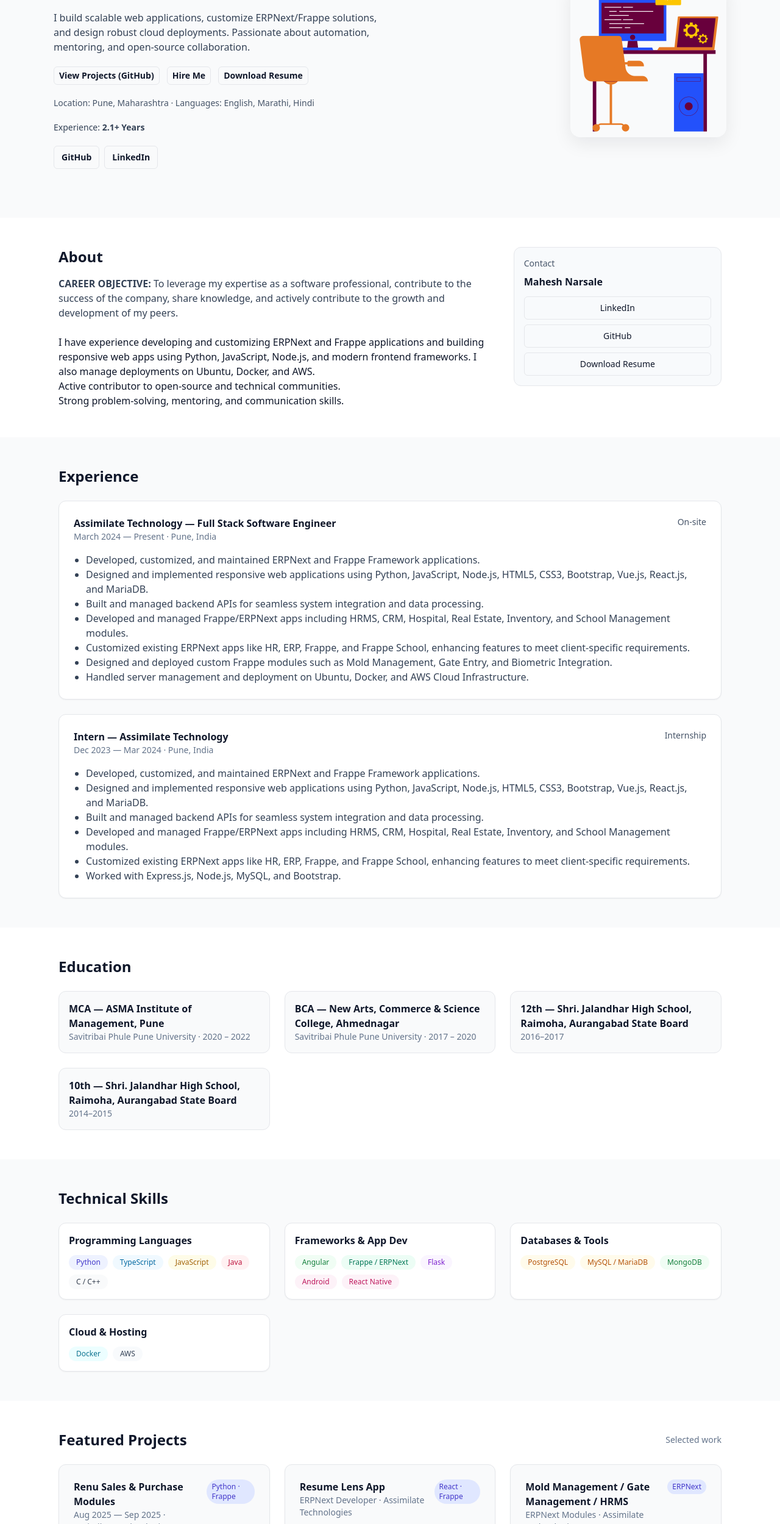
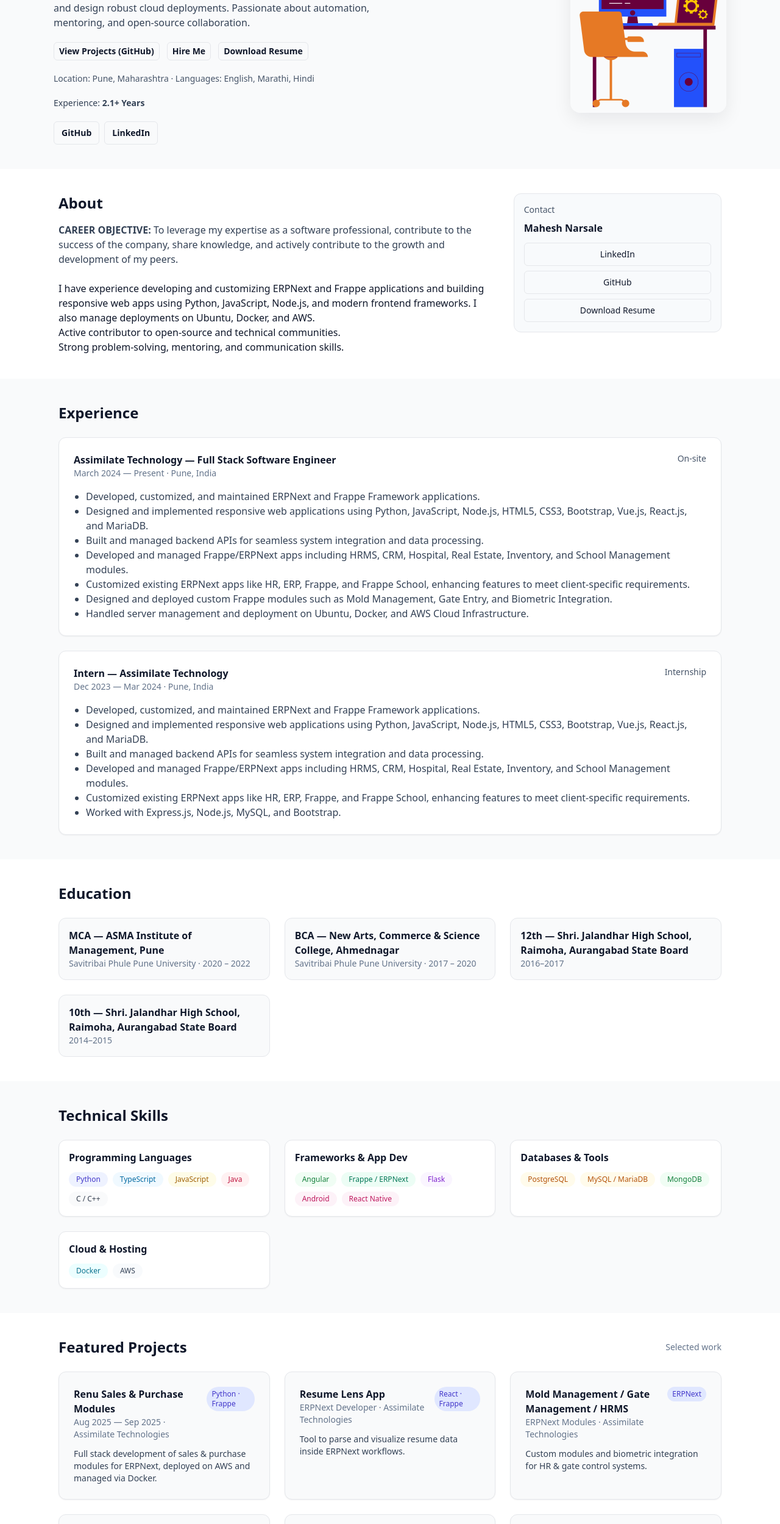
Before and after one commit to maheshndev/maheshndev, a plain HTML site: page index.html in a window 1280 px wide. Shown: the part 204-2703 px from the top of the page at 61% size. Drawn offline with nearby package versions, Linux system fonts and the light colour scheme; no server answers.

Commit message:
Update index.html

```diff
--- a/index.html
+++ b/index.html
@@ -108,7 +108,7 @@
 
     <!-- HERO -->
     <main class="flex-grow">
-      <section id="hero" class="relative py-20 md:py-20">
+      <section id="hero" class="relative py-10 md:py-10">
         <div class="max-w-6xl mx-auto px-4 sm:px-4 lg:px-6 grid grid-cols-1 md:grid-cols-2 gap-8 items-center">
           <div class="space-y-5">
             <h1 class="text-4xl sm:text-5xl font-extrabold tracking-tight">
@@ -147,7 +147,7 @@
       </section>
 
       <!-- ABOUT -->
-      <section id="about" class="py-12 bg-white dark:bg-slate-900">
+      <section id="about" class="py-10 bg-white dark:bg-slate-900">
         <div class="max-w-6xl mx-auto px-4 sm:px-6 lg:px-8">
           <div class="grid md:grid-cols-3 gap-8 items-start">
             <div class="md:col-span-2">
@@ -182,7 +182,7 @@
       </section>
 
       <!-- EXPERIENCE -->
-      <section id="experience" class="py-12 bg-gray-50 dark:bg-slate-800">
+      <section id="experience" class="py-10 bg-gray-50 dark:bg-slate-800">
         <div class="max-w-6xl mx-auto px-4 sm:px-6 lg:px-8">
           <h2 class="text-2xl font-semibold">Experience</h2>
 
@@ -228,7 +228,7 @@
       </section>
 
       <!-- EDUCATION -->
-      <section id="education" class="py-12 bg-white dark:bg-slate-900">
+      <section id="education" class="py-10 bg-white dark:bg-slate-900">
         <div class="max-w-6xl mx-auto px-4 sm:px-6 lg:px-8">
           <h2 class="text-2xl font-semibold">Education</h2>
 
@@ -256,7 +256,7 @@
       </section>
 
       <!-- SKILLS -->
-      <section id="skills" class="py-12 bg-gray-50 dark:bg-slate-800">
+      <section id="skills" class="py-10 bg-gray-50 dark:bg-slate-800">
         <div class="max-w-6xl mx-auto px-4 sm:px-6 lg:px-8">
           <h2 class="text-2xl font-semibold">Technical Skills</h2>
 
@@ -304,7 +304,7 @@
       </section>
 
       <!-- PROJECTS (featured) -->
-      <section id="projects" class="py-12 bg-white dark:bg-slate-900">
+      <section id="projects" class="py-10 bg-white dark:bg-slate-900">
         <div class="max-w-6xl mx-auto px-4 sm:px-6 lg:px-8">
           <div class="flex items-center justify-between">
             <h2 class="text-2xl font-semibold">Featured Projects</h2>
@@ -368,7 +368,7 @@
       </section>
 
       <!-- CERTIFICATIONS & ACHIEVEMENTS -->
-      <section id="certifications" class="py-12 bg-gray-50 dark:bg-slate-800">
+      <section id="certifications" class="py-10 bg-gray-50 dark:bg-slate-800">
         <div class="max-w-6xl mx-auto px-4 sm:px-6 lg:px-8">
           <h2 class="text-2xl font-semibold">Certifications & Achievements</h2>
 
@@ -407,7 +407,7 @@
       </section>
 
       <!-- GITHUB PROJECTS (auto-loaded) -->
-      <section id="github-projects-section" class="py-12 bg-white dark:bg-slate-900">
+      <section id="github-projects-section" class="py-10 bg-white dark:bg-slate-900">
         <div class="max-w-6xl mx-auto px-4 sm:px-6 lg:px-8">
           <div class="flex items-center justify-between">
             <h2 class="text-2xl font-semibold">GitHub Projects</h2>
```
